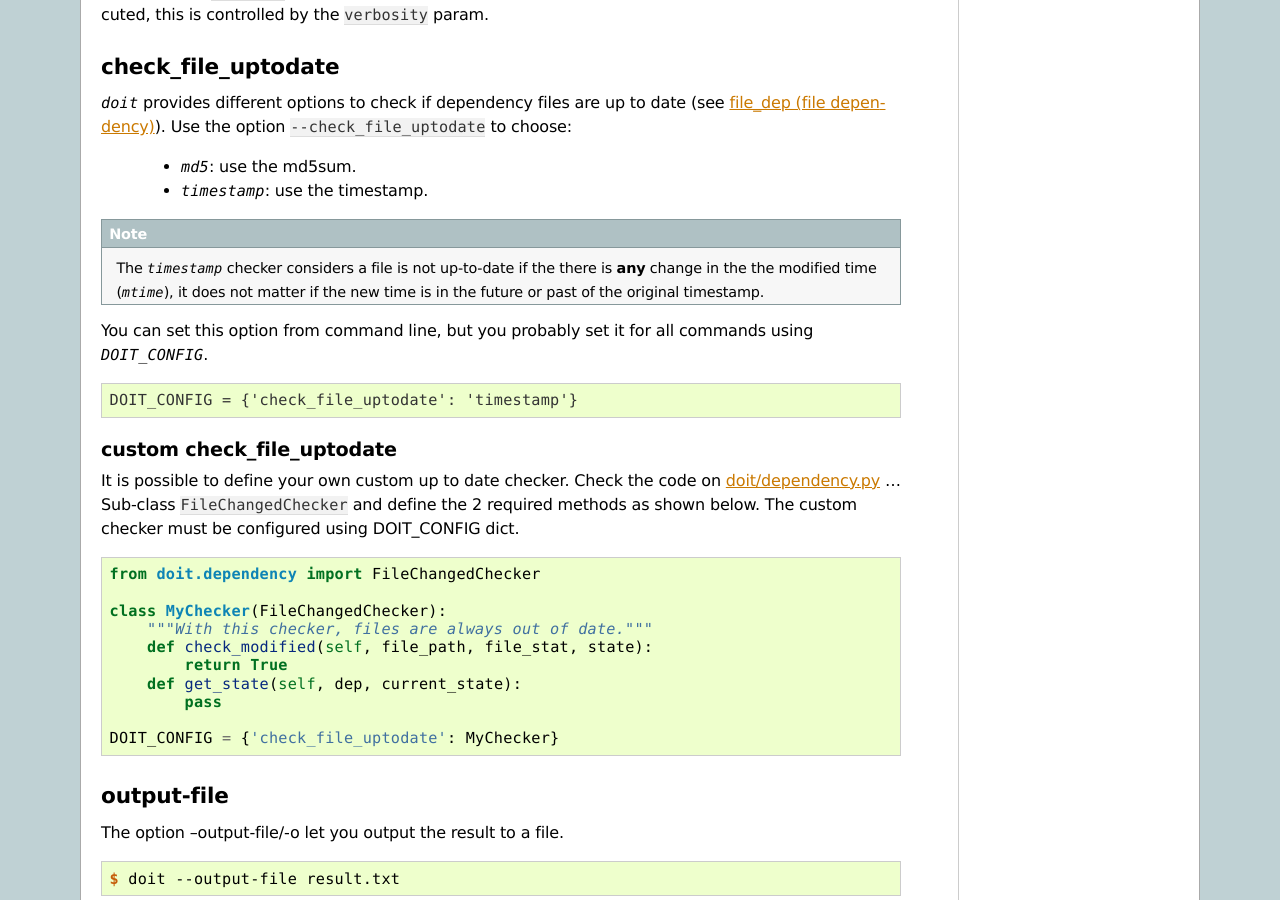
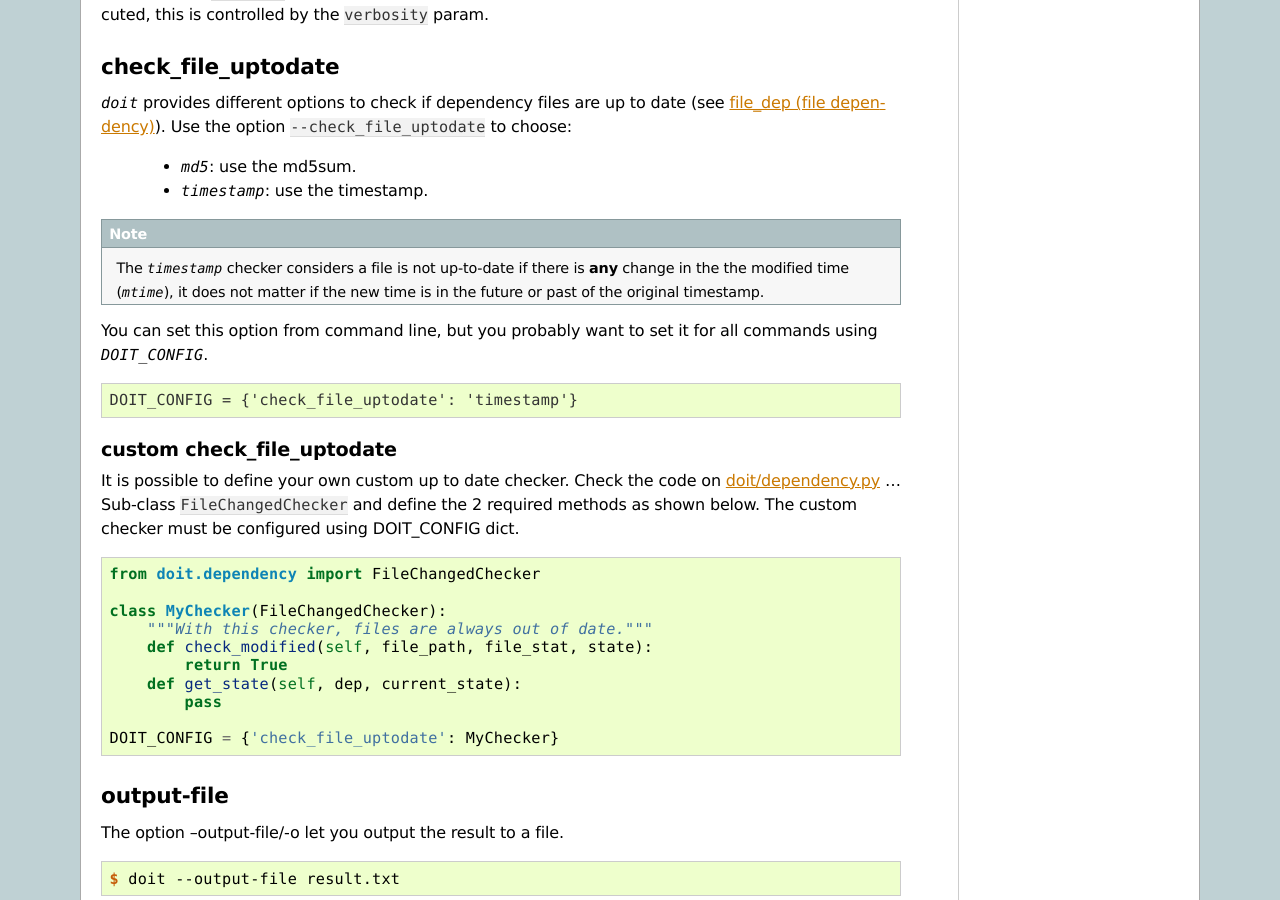
Before and after one commit to pydoit/doit, a Sphinx documentation site: the page built from doc/cmd_run.rst, in a window 1280 px wide and 900 px high, scrolled down 4465 px. Built offline with Sphinx 7.4.7, drawn with Linux system fonts in a browser that asks for light colours.

Commit message:
minor doc fixes.

```diff
--- a/doc/cmd_run.rst
+++ b/doc/cmd_run.rst
@@ -283,13 +283,13 @@ check_file_uptodate
 
 .. note::
 
-   The `timestamp` checker considers a file is not up-to-date if the there is
+   The `timestamp` checker considers a file is not up-to-date if there is
    **any** change in the the modified time (`mtime`), it does not matter if
    the new time is in the future or past of the original timestamp.
 
 
-You can set this option from command line, but you probably set it for all
-commands using `DOIT_CONFIG`.
+You can set this option from command line, but you probably want to set it for
+all commands using `DOIT_CONFIG`.
 
 .. code-block:: console
 
```
